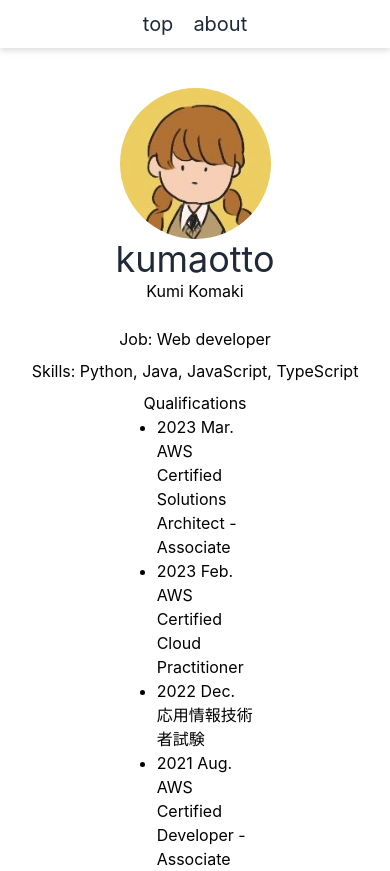
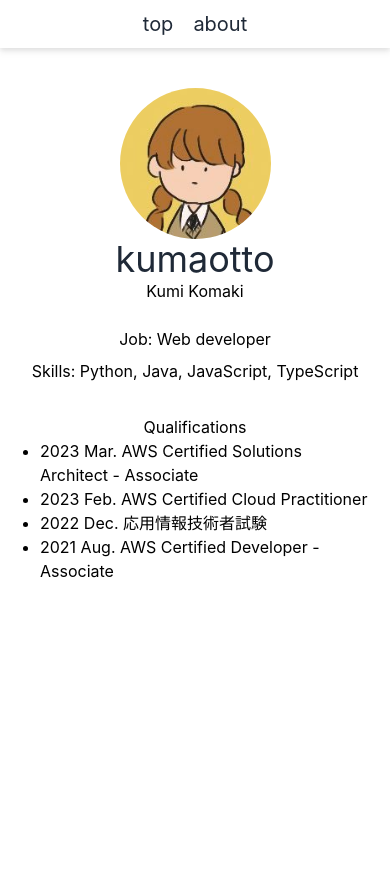
Before and after one commit to kumaotto/blog, a Next.js app: page /about in a window 390 px wide. After the commit the page ends 844 px from the top, so only its background shows below. Built offline with nearby package versions, Linux system fonts and the light colour scheme.

Commit message:
fix style

```diff
--- a/src/components/image/Avatar.tsx
+++ b/src/components/image/Avatar.tsx
@@ -4,7 +4,7 @@
   return (
     <Image
       src="/images/icon.svg"
-      className="mx-auto"
+      className="w-fit mx-auto"
       width={151}
       height={151}
       alt="my avatar"
--- a/src/pages/about/index.tsx
+++ b/src/pages/about/index.tsx
@@ -8,21 +8,24 @@
     <>
       <Header />
       <ContentWrapper>
-        <div className="mt-10 sm:flex mx-auto lg:px-32 md:px-32">
+        <div className="flex">
+          <div className="mt-10 sm:flex mx-auto justify-center lg:px-32 md:px-32">
             <Avatar />
-          <div className="flex-auto sm:ml-10 text-center sm:text-left">
-            <h1 className="text-4xl text-gray-800">kumaotto</h1>
-            <p>Kumi Komaki</p>
+            <div className="flex-auto w-fit sm:ml-10 text-center sm:text-left">
+              <h1 className="w-fit text-4xl text-gray-800 mx-auto md:ml-0">kumaotto</h1>
+              <p className="w-fit mx-auto md:ml-0">Kumi Komaki</p>
               <br />
-            <p className="mb-2">Job: Web developer</p>
-            <p className="mb-2">Skills: Python, Java, JavaScript, TypeScript</p>
-            <p>Qualifications</p>
-            <ul className="list-disc pl-5 text-left w-1/3 sm:w-auto mx-auto sm:mx-0">
+              <p className="mb-2 w-fit mx-auto md:ml-0">Job: Web developer</p>
+              <p className="mb-2 w-fit mx-auto md:ml-0">Skills: Python, Java, JavaScript, TypeScript</p>
+              <br />
+              <p className="w-fit mx-auto md:ml-0">Qualifications</p>
+              <ul className="list-disc pl-5 text-left w-fit mx-auto sm:mx-0">
                 <li>2023 Mar. AWS Certified Solutions Architect - Associate</li>
                 <li>2023 Feb. AWS Certified Cloud Practitioner</li>
                 <li>2022 Dec. 応用情報技術者試験</li>
                 <li>2021 Aug. AWS Certified Developer - Associate</li>
               </ul>
+            </div>
           </div>
         </div>
       </ContentWrapper>
--- a/src/pages/index.tsx
+++ b/src/pages/index.tsx
@@ -23,7 +23,7 @@
       <ContentWrapper>
         <div className="text-center pt-8">
           <h1 className="text-4xl mb-4 font-bold text-gray-800">kumaotto</h1>
-          <Avatar />
+          <Avatar/>
           <h2 className="text-2xl font-bold text-gray-800 mt-10 text-left">
             Articles
           </h2>
```
Lines whose indentation alone changed are shown as unchanged.
